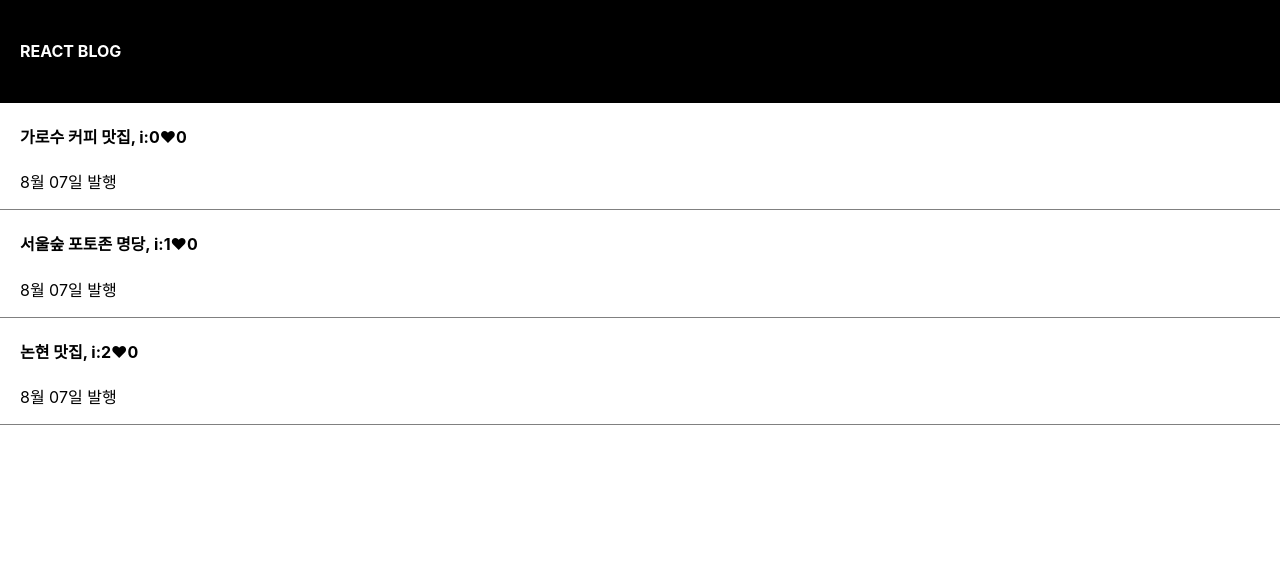
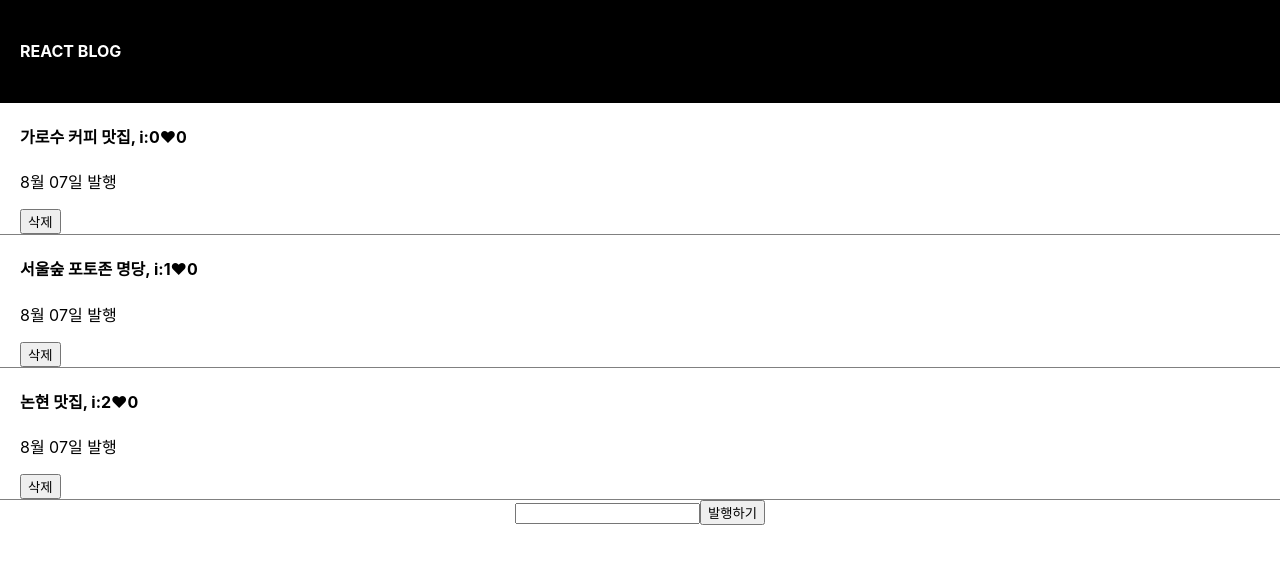
Before and after one commit to gitjaeran/react-blog, a React (Create React App) app: page / in a window 1280 px wide. Shown: the top 564 px of the page. Built offline with nearby package versions, Linux system fonts and the light colour scheme.

Commit message:
input, 이벤트 객체, 추가, 삭제

```diff
--- a/src/App.js
+++ b/src/App.js
@@ -13,6 +13,8 @@ function App() {
   ]); //state로도 자료를 잠깐 저장할 수 있다.
   let [like, setLike] = useState([0, 0, 0]);
   let [openModal, setOpenModal] = useState(false);
+  let [title, setTitle] = useState(0);
+  let [inputValue, setInputValue] = useState("");
   /**왜 state를 써야하는가?
    * 변수는 변경되면 HTML도 변경되어야 하는데 자동으로 반영되지 않음
    * state는 state를 쓰던 HTML이 변경되면 리렌더링됨
@@ -87,13 +89,18 @@ function App() {
         postName.map(function (data, i) {
           return (
             <div className="list" key={i}>
-              <h4 onClick={() => setOpenModal(!openModal)}>
+              <h4
+                onClick={() => {
+                  setOpenModal(!openModal);
+                  setTitle(i);
+                }}
+              >
                 {data}, i:{i}
                 <span
-                  onClick={() => {
+                  onClick={e => {
                     let likeCopy = [...like];
                     likeCopy[i] = likeCopy[i] === 1 ? 0 : 1;
-                    setLike(likeCopy);
+                    e.stopPropagation(); //상위 HTML로 퍼지는 이벤트 버블링 막기
                   }}
                 >
                   ❤
@@ -101,10 +108,41 @@ function App() {
                 {like[i]}
               </h4>
               <p>8월 07일 발행</p>
+              <button
+                onClick={() => {
+                  let postNameCopy = [...postName];
+                  postNameCopy.splice(i, 1);
+                  setPostName(postNameCopy);
+                }}
+              >
+                삭제
+              </button>
             </div>
           );
         })
       }
+
+      {/**e = 이벤트 객체
+       *e.target 현재 이벤트가 발생한 곳을 알려주고
+        e.preventDefault() 이벤트 기본 동작을 막기
+        e.stopPropagation() 이벤트 버블링 막기,좋아요버튼 누를 때 모달창도 떠버리는 버그 해결가능
+       */}
+      <div>
+        <input
+          onChange={e => {
+            setInputValue(e.target.value);
+          }}
+        />
+        <button
+          onClick={() => {
+            let postNameCopy = [...postName];
+            postNameCopy.unshift(inputValue);
+            setPostName(postNameCopy);
+          }}
+        >
+          발행하기
+        </button>
+      </div>
 
       {/**삼항연산자(ternary operator)
        * {조건식 ? 참일때 실행할 코드 : 거짓일때 실행할 코드}
@@ -114,6 +152,7 @@ function App() {
           color={"skyblue"}
           postName={postName}
           setPostName={setPostName}
+          title={title}
         />
       ) : null}
       {/* <ReportComponent /> */}
@@ -141,18 +180,10 @@ function Modal(props) {
   /**props도 파라미터 문법임 */
   return (
     <div className="modal" style={{ backgroundColor: props.color }}>
-      <h4>{props.postName[0]}</h4>
+      <h4>{props.postName[props.title]}</h4>
       <p>날짜</p>
       <p>상세내용</p>
-      <button
-        onClick={() => {
-          let postNameCopy = [...props.postName];
-          postNameCopy[0] = "성수 파스타 맛집";
-          props.setPostName(postNameCopy);
-        }}
-      >
-        수정
-      </button>
+      <button>수정</button>
     </div>
   );
 }
```
